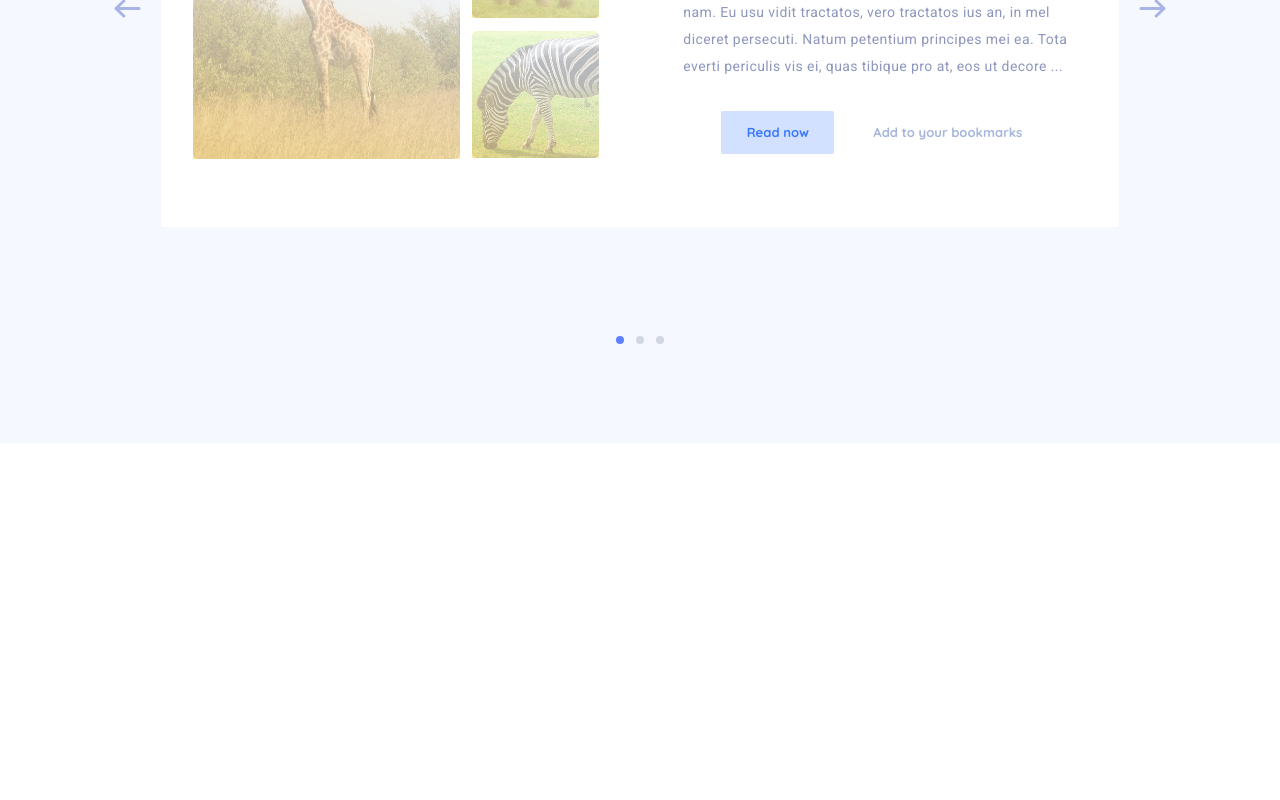
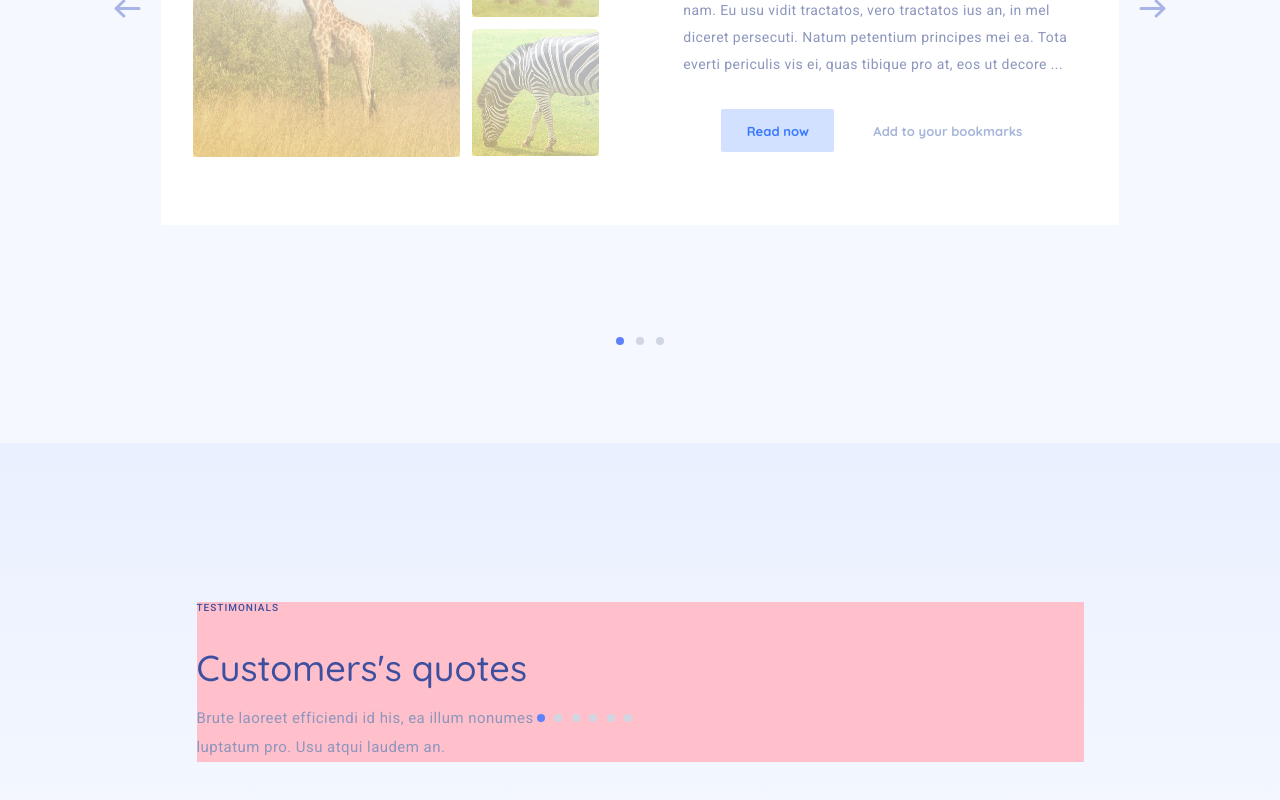
Before and after one commit to DuremarDuremar/Site00, a React (Create React App) app: page / in a window 1280 px wide. Shown: the part 3124-3924 px from the top of the page. Before the commit the page ends 3567 px from the top, so only its background shows below. Built offline with nearby package versions, Linux system fonts and the light colour scheme.

Commit message:
quotes_log

```diff
--- a/src/App.jsx
+++ b/src/App.jsx
@@ -8,7 +8,7 @@ import Plan from "./bloks/Plan.jsx";
 import Features from "./bloks/Features.jsx";
 import Stats from "./bloks/Stats.jsx";
 import Blog from "./bloks/Blog.jsx";
-// import Quotes from "./bloks/Quotes.jsx";
+import Quotes from "./bloks/Quotes.jsx";
 // import Started from "./bloks/Started.jsx";
 // import Faq from "./bloks/Faq.jsx";
 // import NewsLetter from "./bloks/NewsLetter.jsx";
@@ -77,6 +77,7 @@ const App = () => {
         <Features res900={res900} />
         <Stats />
         <Blog res900={res900} res600={res600} sub={sub} setSub={setSub} />
+        <Quotes />
       </All>
     </>
   );
--- a/src/bloks/Blog.jsx
+++ b/src/bloks/Blog.jsx
@@ -8,6 +8,7 @@ import Blog0104 from "../img/blog4.jpg";
 import Blog0105 from "../img/blog5.jpg";
 import TitleText from "../components/TitleText";
 import Button from "../components/Button";
+import Circles from "../components/Circles";
 import SliderForm from "../components/Form";
 
 const lupa = (
@@ -275,20 +276,6 @@ const Buttons = styled.div`
     }
   }
 `;
-const Circles = styled.div`
-  width: 48px;
-  height: 8px;
-  display: flex;
-  justify-content: space-between;
-  margin-top: 8.5vw;
-`;
-const ItemCircles = styled.div`
-  width: 8px;
-  height: 8px;
-  background-color: ${(props) => (props.activ ? "#5e81fe" : "#d1d6e3")};
-  border-radius: 100%;
-  cursor: pointer;
-`;
 
 const Arrows600 = styled.div`
   display: flex;
@@ -433,24 +420,6 @@ const Blog = ({ res900, res600, sub, setSub }) => {
     </SliderLeft2>
   );
 
-  const circles = () => {
-    const arrow = [1, 2, 3].map((item, index) => {
-      return page === index + 1 ? (
-        <ItemCircles
-          key={index}
-          activ
-          onClick={() => setPage(index + 1)}
-        ></ItemCircles>
-      ) : (
-        <ItemCircles
-          key={index}
-          onClick={() => setPage(index + 1)}
-        ></ItemCircles>
-      );
-    });
-    return <Circles>{arrow}</Circles>;
-  };
-
   const arrow = (n) => {
     if (n === left) {
       return (
@@ -520,7 +489,7 @@ const Blog = ({ res900, res600, sub, setSub }) => {
             <SliderForm res600={res600} sub={sub} setSub={setSub} />
           )}
         </Slider>
-        {circles()}
+        <Circles page={page} setPage={setPage} number={3} />
       </Content>
       {res600 && !modal && arrow(right)}
       {modal && (
--- a/src/bloks/Quotes.jsx
+++ b/src/bloks/Quotes.jsx
@@ -1,13 +1,52 @@
-import React from "react";
+import React, { useState } from "react";
 import styled from "styled-components";
+import TitleText from "../components/TitleText";
+import Circles from "../components/Circles";
 
-const Wrapper = styled.div``;
-const Content = styled.div``;
+const Wrapper = styled.div`
+  background: linear-gradient(180deg, #eaf0ff 0%, #f6f9ff 100%);
+  max-width: 100%;
+  height: 479px;
+  display: flex;
+  align-items: center;
+  justify-content: center;
+`;
+const Content = styled.div`
+  width: 887px;
+  background-color: pink;
+  display: flex;
+`;
+
+const Slider = styled.div``;
+
+const Items = styled.div``;
 
 const Quotes = () => {
+  const [page, setPage] = useState(1);
+
   return (
     <Wrapper>
-      <Content>22</Content>
+      <Content>
+        <TitleText
+          maxWidthP="340px"
+          textAlignh1="left"
+          textAlignP="left"
+          textAlignh4="left"
+          paddingTopP="14px"
+          paddingToph1="31px"
+        >
+          <h4>TESTIMONIALS</h4>
+          <h1>Customers's quotes</h1>
+          <p>
+            Brute laoreet efficiendi id his, ea illum nonumes luptatum pro. Usu
+            atqui laudem an.
+          </p>
+        </TitleText>
+        <Slider>
+          <Items></Items>
+          <Circles page={page} setPage={setPage} number={6} Width="96px" />
+        </Slider>
+      </Content>
     </Wrapper>
   );
 };
--- /dev/null
+++ b/src/components/Circles.js
@@ -0,0 +1,38 @@
+import React from "react";
+import styled from "styled-components";
+
+const CirclesWrapper = styled.div`
+  width: ${(props) => props.Width || "48px"};
+  height: 8px;
+  display: flex;
+  justify-content: space-between;
+  margin-top: ${(props) => props.MarginTop || "calc(7.5vw + 16px)"};
+`;
+const ItemCircles = styled.div`
+  width: 8px;
+  height: 8px;
+  background-color: ${(props) => (props.activ ? "#5e81fe" : "#d1d6e3")};
+  border-radius: 100%;
+  cursor: pointer;
+`;
+
+const Circles = (props) => {
+  const res = [...Array(props.number)].map((item, index) => {
+    return props.page === index + 1 ? (
+      <ItemCircles
+        key={index}
+        activ
+        onClick={() => props.setPage(index + 1)}
+      ></ItemCircles>
+    ) : (
+      <ItemCircles
+        key={index}
+        onClick={() => props.setPage(index + 1)}
+      ></ItemCircles>
+    );
+  });
+
+  return <CirclesWrapper {...props}>{res}</CirclesWrapper>;
+};
+
+export default Circles;
--- a/src/components/Form.js
+++ b/src/components/Form.js
@@ -5,11 +5,12 @@ import TitleText from "./TitleText";
 import styled from "styled-components";
 
 const FormWrapper = styled.div`
+  position: relative;
   display: flex;
   flex-direction: column;
   align-items: center;
   padding: 20px 10px;
-  min-height: ${(props) => !props.res600 && "270px"};
+  min-height: ${(props) => !props.res600 && "300px"};
 `;
 const Form = styled.form`
   display: flex;
@@ -87,7 +88,8 @@ const Errors = styled.div`
   letter-spacing: 0.03em;
   color: #8d96bd;
   text-align: center;
-  margin-top: 6px;
+  margin-top: ${(props) => (!props.res600 ? "80px" : "30px")};
+
   i {
     color: red;
   }
@@ -150,7 +152,7 @@ const SliderForm = ({ res600, sub, setSub }) => {
         </Alert>
       )}
       {errors.email && (
-        <Errors>
+        <Errors res600={res600}>
           <i className="fas fa-exclamation-circle"></i> please enter email
         </Errors>
       )}
```
